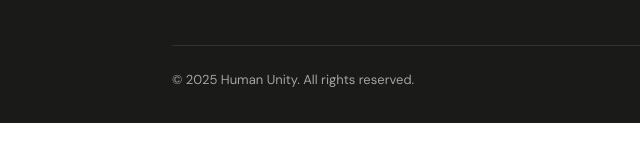
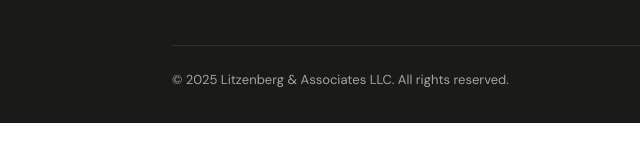
Before and after one commit to Glitzencode/Human_Unity_Project, a plain HTML site: page initiatives/common-story.html in a window 1280 px wide. Shown: the part 646-797 px from the top of the page, 0-640 px from the left. Drawn offline with Linux system fonts and the light colour scheme.

```diff
--- a/initiatives/common-story.html
+++ b/initiatives/common-story.html
@@ -73,7 +73,7 @@
       </div>
     </div>
     <div class="footer-bottom">
-      <span>© 2025 Human Unity. All rights reserved.</span>
+      <span>© 2025 Litzenberg &amp; Associates LLC. All rights reserved.</span>
       <div style="display:flex;gap:1.5rem">
         <a href="../privacy.html">Privacy</a>
         <a href="#">Contact</a>
```
Also changed, not shown: initiatives/community-ground.html (+1 -1 lines), initiatives/conflict-bridge.html (+1 -1 lines), initiatives/coordination-layer.html (+1 -1 lines), initiatives/leadership-lab.html (+1 -1 lines).
